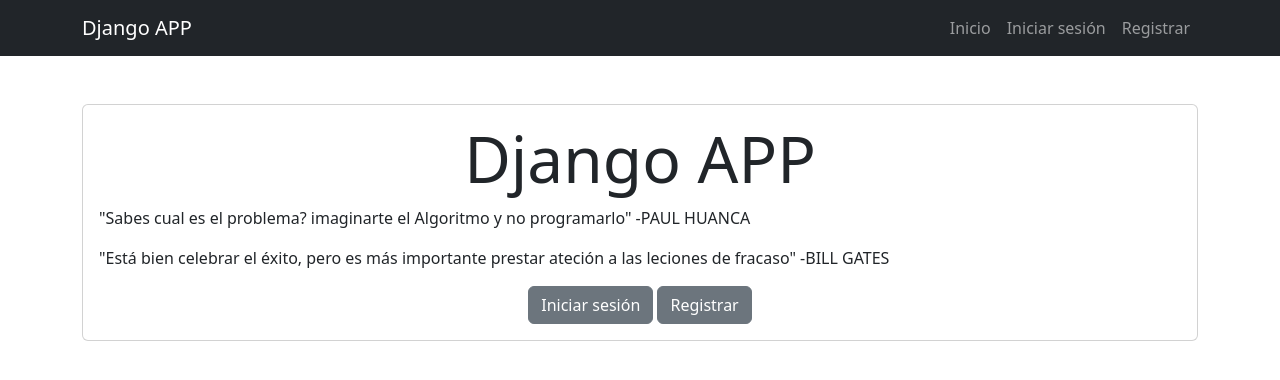
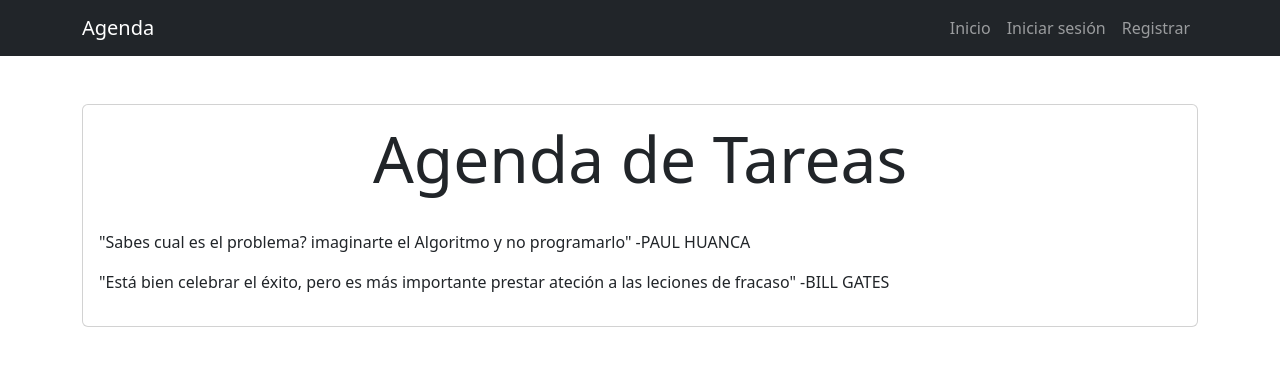
Before and after one commit to Johnmarin93/ProyectoDjango, a Django app: page / in a window 1280 px wide. Shown: the top 380 px of the page. Run offline with Django 4.2, Linux system fonts and the light colour scheme.

Commit message:
Version 0.5

```diff
--- a/tasks/templates/_navbar.html
+++ b/tasks/templates/_navbar.html
@@ -1,6 +1,6 @@
 <nav class="navbar navbar-expand-lg navbar-dark bg-dark">
   <div class="container">
-    <a class="navbar-brand" href="/">Django APP</a>
+    <a class="navbar-brand" href="/">Agenda</a>
     <button
       class="navbar-toggler"
       type="button"
--- a/tasks/templates/base.html
+++ b/tasks/templates/base.html
@@ -4,7 +4,7 @@
     <meta charset="UTF-8" />
     <meta http-equiv="X-UA-Compatible" content="IE=edge" />
     <meta name="viewport" content="width=device-width, initial-scale=1.0" />
-    <title>Django APP</title>
+    <title>Agenda APP </title>
     <link rel="stylesheet" href="https://cdn.jsdelivr.net/npm/bootstrap@5.2.0/dist/css/bootstrap.min.css">
     <script src="https://cdn.jsdelivr.net/npm/bootstrap@5.2.0/dist/js/bootstrap.bundle.min.js"></script>
 
--- a/tasks/templates/create_task.html
+++ b/tasks/templates/create_task.html
@@ -13,7 +13,7 @@
               {% csrf_token %}
               {{form}}
 
-              <button class="btn btn-primary">Save</button>
+              <button class="btn btn-primary">Guardar</button>
           </form>
     </div>
   </div>
--- a/tasks/templates/home.html
+++ b/tasks/templates/home.html
@@ -3,20 +3,14 @@
 
 <main class="container py-5">
   <section class="card card-body">
-    <h1 class="display-3 text-center" >Django APP</h1>
+    <h1 class="display-3 text-center" >Agenda de Tareas</h1>
+  </br>
     <p>"Sabes cual es el problema?
       imaginarte el Algoritmo y no programarlo"  -PAUL HUANCA
     </p>
     <p>"Está bien celebrar el éxito, pero es más importante prestar ateción a las leciones de fracaso"  -BILL GATES
     </p>
-    <div class=" text-center">
-      <a class="btn btn-secondary" href="/signin">
-        Iniciar sesión
-      </a>
-      <a class="btn btn-secondary" href="/signup">
-        Registrar
-      </a>
-    </div>
+
   </section>
 </main>
 
```
